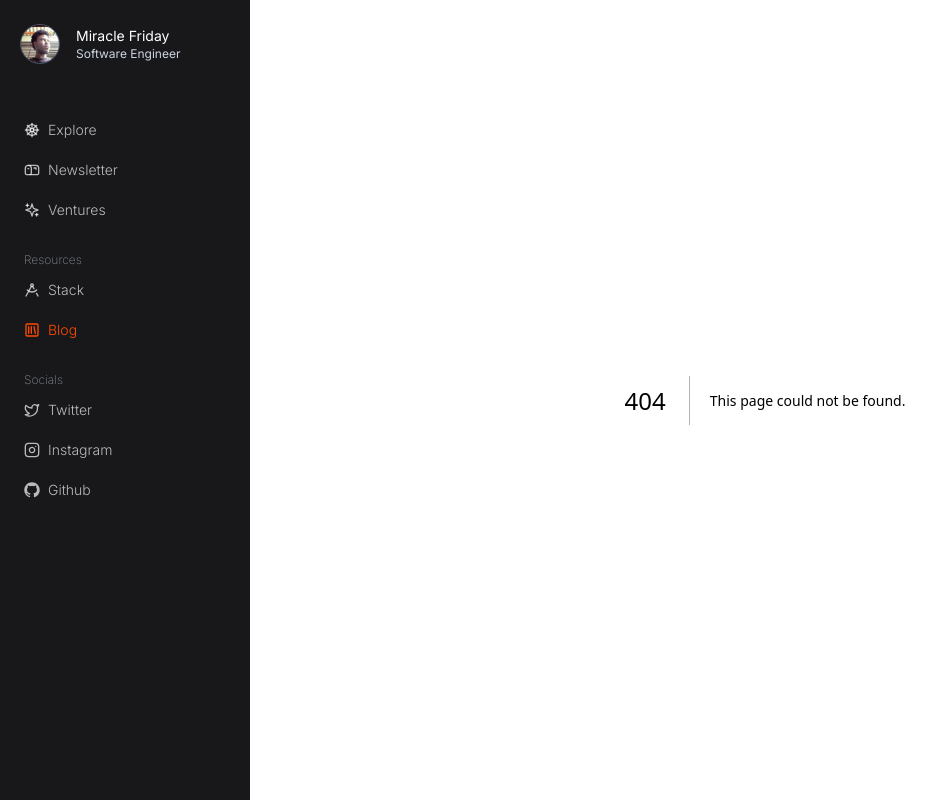
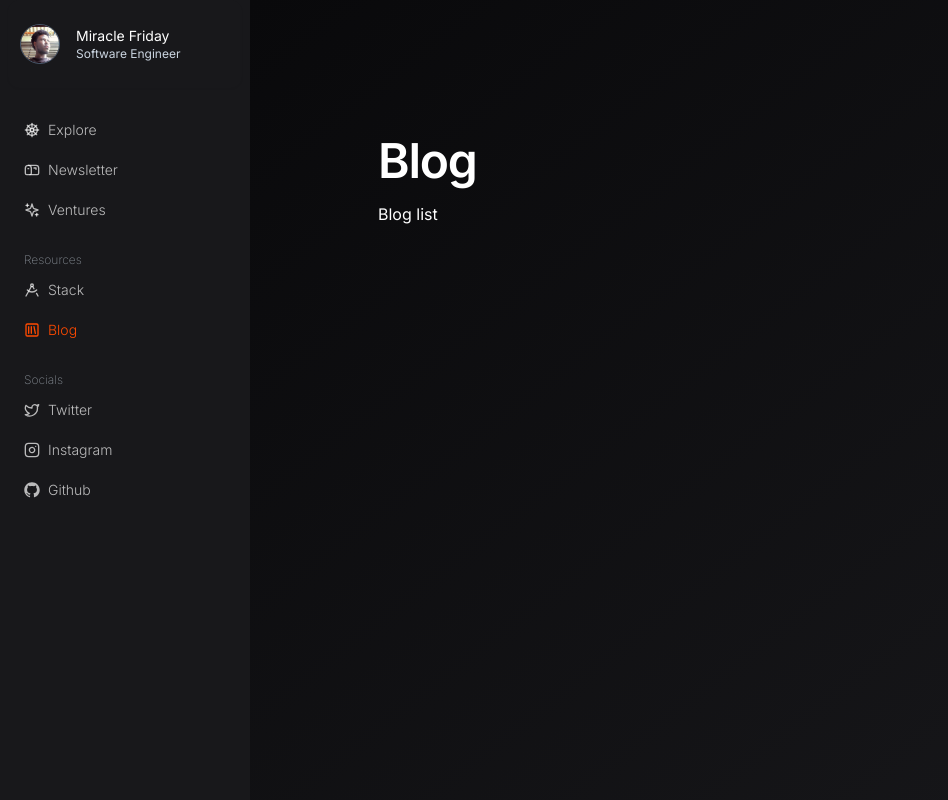
Before and after one commit to afullsnack/personal, a Next.js app: page /blog in a window 1280 px wide. Before the commit this address had no page. Shown: the whole page, without its empty margins (0-948 px from the left). Built offline with nearby package versions, Linux system fonts and the light colour scheme.

Commit message:
feat: added the pages router for working with the blog page

```diff
--- /dev/null
+++ b/src/pages/_app.tsx
@@ -0,0 +1,48 @@
+import type { AppType } from "next/app";
+import { Inter as FontSans } from "next/font/google";
+import { ThemeProvider } from "next-themes";
+
+import "../styles/globals.css";
+import { Toaster } from "~/components/ui/sonner";
+import { MainLayout } from "~/components/main-layout";
+import { Twitter } from "lucide-react";
+import { ThemeToggle } from "~/components/ui/theme-toggle";
+
+const fontSans = FontSans({
+  subsets: ["latin"],
+  variable: "--font-sans",
+  display: "swap",
+});
+
+const MyApp: AppType = ({ Component, pageProps: { ...pageProps } }) => {
+  return (
+    <>
+      <style jsx global>{`
+        :root {
+          --font-sans: ${fontSans.style.fontFamily};
+        }
+      `}</style>
+
+      <ThemeProvider attribute="class" defaultTheme="system" forcedTheme="dark">
+        <MainLayout>
+          <Component {...pageProps} />
+          <footer className="grid place-items-center items-center justify-center gap-3 border-t-[.2px] border-gray-800/40 p-8 dark:border-gray-400/40 sm:flex sm:gap-4">
+            <div className="flex gap-2 text-xs">
+              Proudly built by{" "}
+              <a
+                href="https://twitter.com/afullsnack"
+                className="flex items-center gap-1 text-[#FF4A01]"
+              >
+                <Twitter color="#FF4A01" className="h-3 w-3" /> afullsnack
+              </a>
+            </div>
+            <ThemeToggle />
+          </footer>
+        </MainLayout>
+      </ThemeProvider>
+      <Toaster expand={false} position="bottom-center" richColors closeButton />
+    </>
+  );
+};
+
+export default MyApp;
--- /dev/null
+++ b/src/pages/_document.tsx
@@ -0,0 +1,13 @@
+import { Head, Html, Main, NextScript } from "next/document"
+
+export default function Document() {
+  return (
+    <Html lang="en">
+      <Head />
+      <body className="min-h-screen overflow-hidden overflow-y-scroll bg-white font-sans text-slate-900 antialiased dark:bg-slate-900 dark:text-slate-50">
+        <Main />
+        <NextScript />
+      </body>
+    </Html>
+  )
+}
--- /dev/null
+++ b/src/pages/blog.tsx
@@ -0,0 +1,14 @@
+export default function BlogPage() {
+  return (
+    <main className="flex min-h-screen flex-col items-center justify-start bg-gradient-to-br from-zinc-50 to-zinc-200 text-black dark:from-zinc-950 dark:to-zinc-900 dark:text-white">
+      <div className="container mx-auto flex flex-col items-start justify-start gap-6 px-8 py-8 md:px-16 md:py-16 lg:px-32 lg:py-32">
+        <div className="grid gap-2 lg:max-w-lg">
+          <h1 className="text-3xl font-semibold leading-snug tracking-tight sm:text-[3rem]">
+            Blog
+          </h1>
+          <span>Blog list</span>
+        </div>
+      </div>
+    </main>
+  );
+}
```
